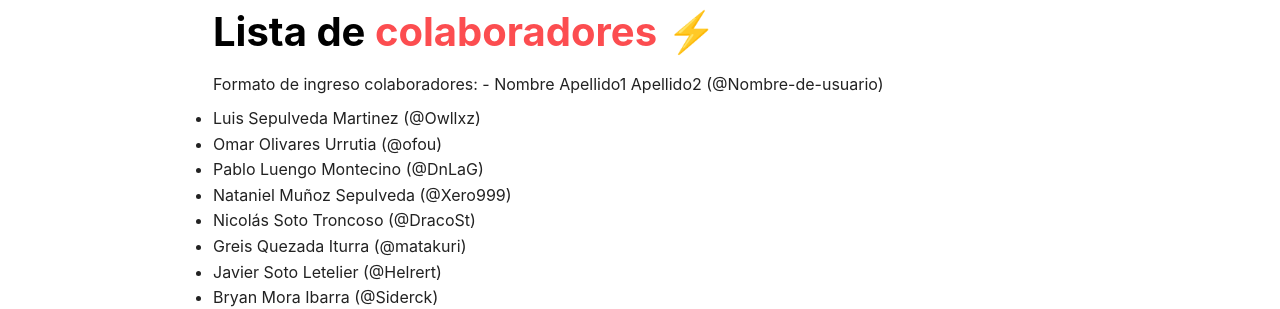
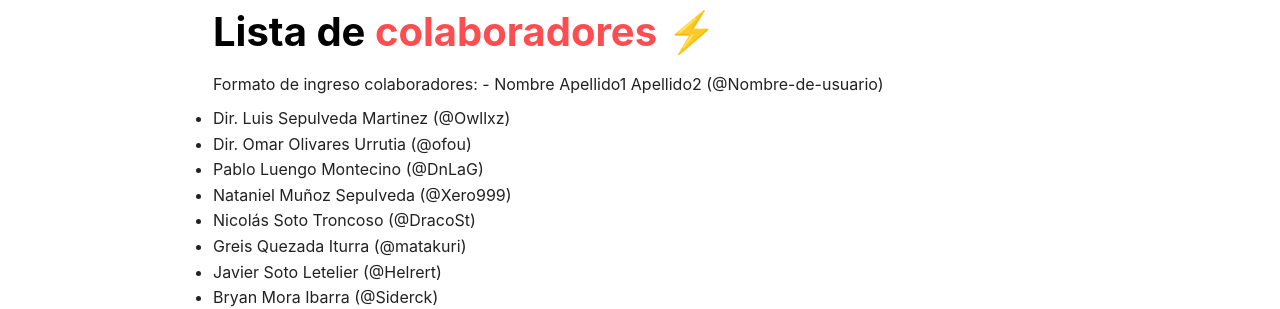
Before and after one commit to DnLaG/fisica, a Jekyll site: the page built from docs/lista.md, in a window 1280 px wide. Shown: the part 214-523 px from the top of the page. Built offline with Jekyll 4.4.1, drawn with Linux system fonts in a browser that asks for light colours; nearby versions of some CDN libraries; our own code applies the rules of GitHub Pages for plain Markdown files.

Commit message:
Añadir título de director

```diff
--- a/docs/lista.md
+++ b/docs/lista.md
@@ -2,8 +2,8 @@
 # Lista de [colaboradores](https://github.com/ofou/fisica/graphs/contributors) ⚡️
 Formato de ingreso colaboradores: - Nombre Apellido1 Apellido2 (@Nombre-de-usuario)
 
-- Luis Sepulveda Martinez (@Owllxz)
-- Omar Olivares Urrutia (@ofou)
+- Dir. Luis Sepulveda Martinez (@Owllxz)
+- Dir. Omar Olivares Urrutia (@ofou)
 - Pablo Luengo Montecino (@DnLaG)
 - Nataniel Muñoz Sepulveda (@Xero999)
 - Nicolás Soto Troncoso (@DracoSt)
```
